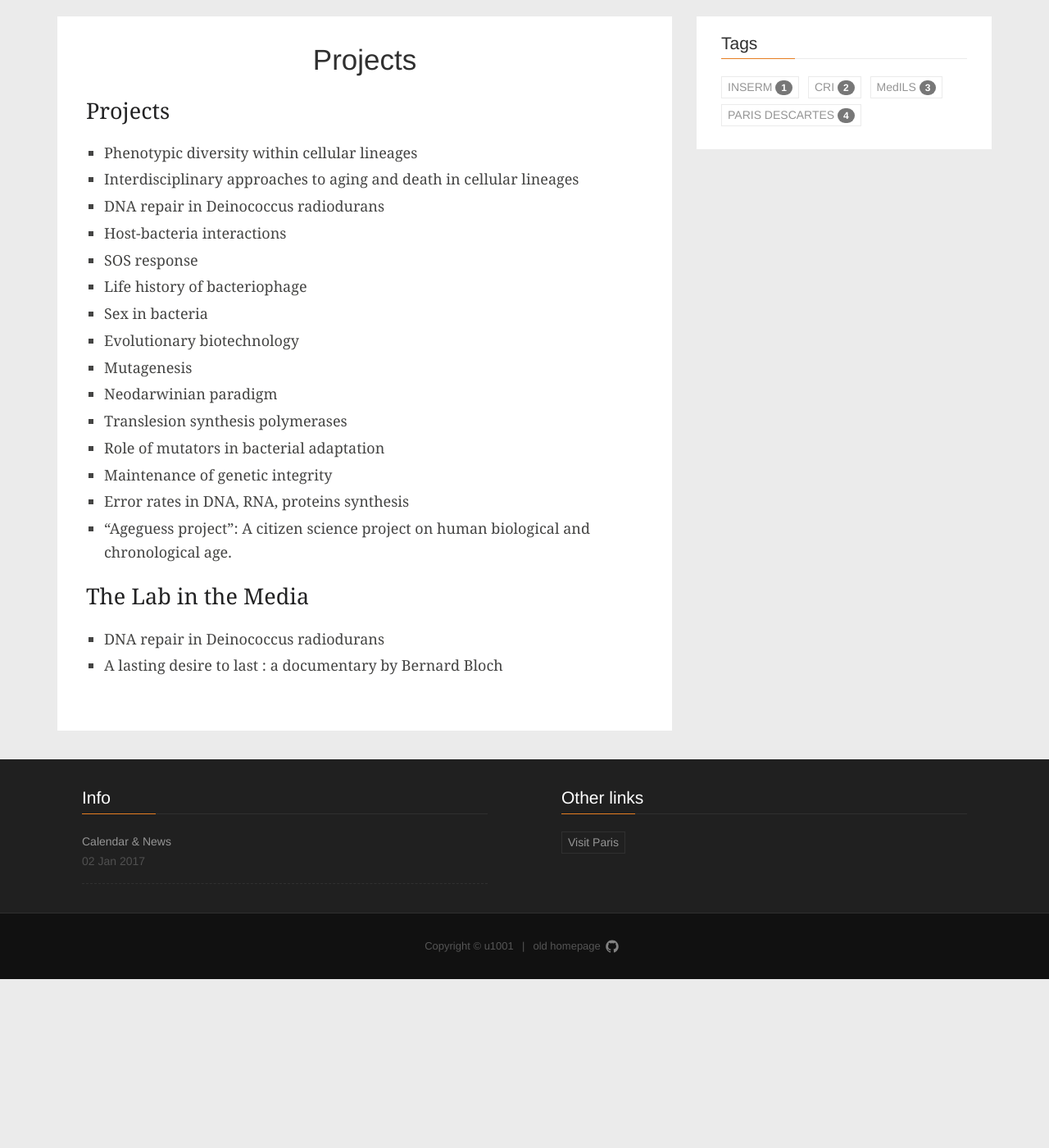
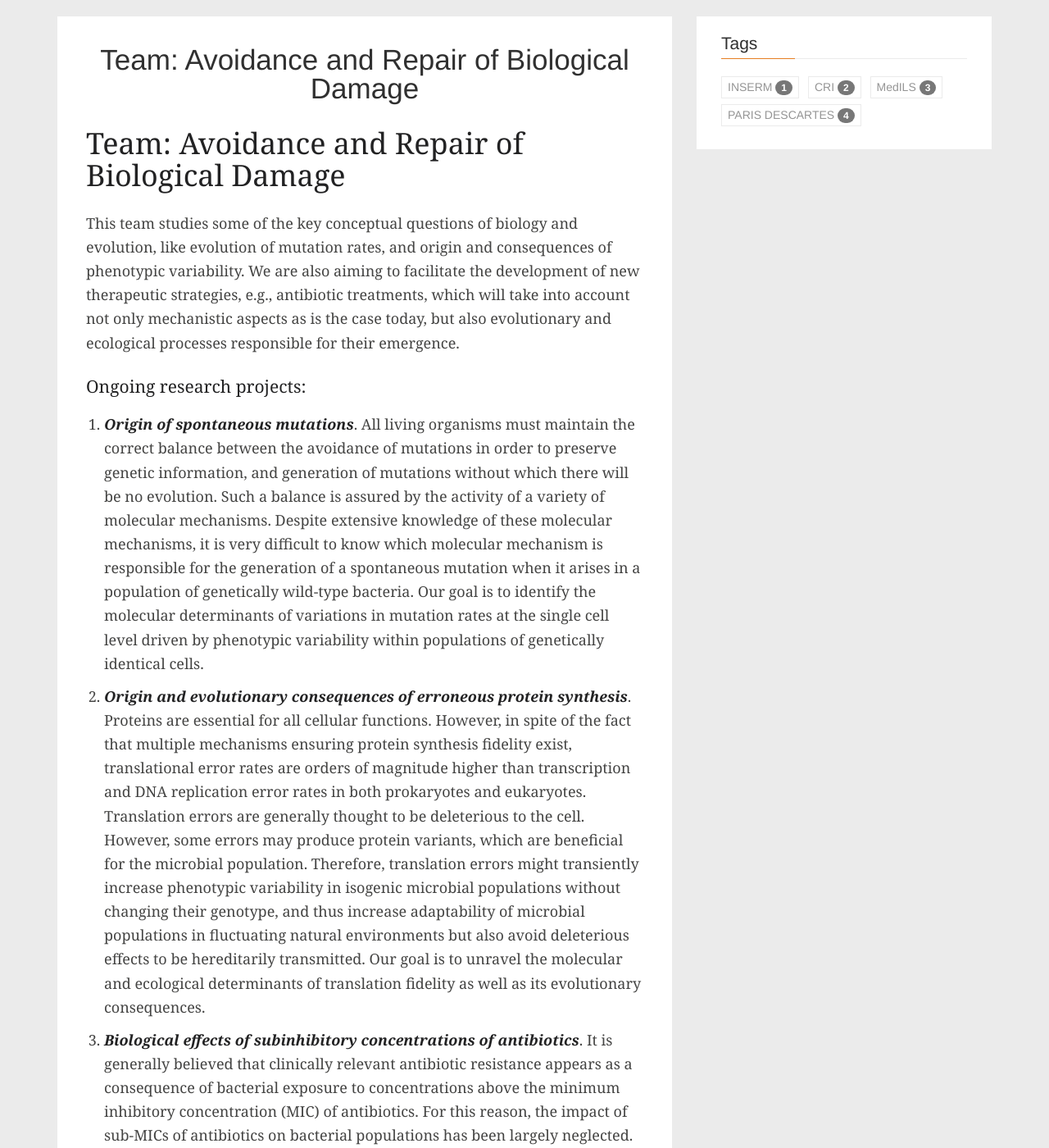
Before and after one commit to maincover/u1001, a Jekyll site: the page built from research/research.md, in a window 1280 px wide and 1400 px high, scrolled down 601 px. Shown: the whole window at 82% size. Built offline with Jekyll 4.4.1, drawn with Linux system fonts in a browser that asks for light colours; nearby versions of some CDN libraries; our own code applies the rules of GitHub Pages for plain Markdown files; before the commit the page ends 1795 px from its top, so only the background shows below that; some of the changed text lies outside the part shown.

Commit message:
research parts added

```diff
--- a/research/research.md
+++ b/research/research.md
@@ -3,27 +3,27 @@ layout: page
 title:
 permalink: /research/
 ---
-## Projects
+# Team: Avoidance and Repair of Biological Damage #
 
-* Phenotypic diversity within cellular lineages
-* Interdisciplinary approaches to aging and death in cellular lineages
-* DNA repair in Deinococcus radiodurans
-* Host-bacteria interactions
-* SOS response
-* Life history of bacteriophage
-* Sex in bacteria
-* Evolutionary biotechnology
-* Mutagenesis
-* Neodarwinian paradigm
-* Translesion synthesis polymerases
-* Role of mutators in bacterial adaptation
-* Maintenance of genetic integrity
-* Error rates in DNA, RNA, proteins synthesis
-* "Ageguess project": A citizen science project on human biological and chronological age.
+This team studies some of the key conceptual questions of biology and evolution, like evolution of mutation rates, and origin and consequences of phenotypic variability. We are also aiming to facilitate the development of new therapeutic strategies, e.g., antibiotic treatments, which will take into account not only mechanistic aspects as is the case today, but also evolutionary and ecological processes responsible for their emergence.
+
+### Ongoing research projects:
+
+1. *__Origin of spontaneous mutations__*. All living organisms must maintain the correct balance between the avoidance of mutations in order to preserve genetic information, and generation of mutations without which there will be no evolution. Such a balance is assured by the activity of a variety of molecular mechanisms. Despite extensive knowledge of these molecular mechanisms, it is very difficult to know which molecular mechanism is responsible for the generation of a spontaneous mutation when it arises in a population of genetically wild-type bacteria. Our goal is to identify the molecular determinants of variations in mutation rates at the single cell level driven by phenotypic variability within populations of genetically identical cells.
+
+2. *__Origin and evolutionary consequences of erroneous protein synthesis__*. Proteins are essential for all cellular functions. However, in spite of the fact that multiple mechanisms ensuring protein synthesis fidelity exist, translational error rates are orders of magnitude higher than transcription and DNA replication error rates in both prokaryotes and eukaryotes. Translation errors are generally thought to be deleterious to the cell. However, some errors may produce protein variants, which are beneficial for the microbial population. Therefore, translation errors might transiently increase phenotypic variability in isogenic microbial populations without changing their genotype, and thus increase adaptability of microbial populations in fluctuating natural environments but also avoid deleterious effects to be hereditarily transmitted. Our goal is to unravel the molecular and ecological determinants of translation fidelity as well as its evolutionary consequences.
+
+3. *__Biological effects of subinhibitory concentrations of antibiotics__*. It is generally believed that clinically relevant antibiotic resistance appears as a consequence of bacterial exposure to concentrations above the minimum inhibitory concentration (MIC) of antibiotics. For this reason, the impact of sub-MICs of antibiotics on bacterial populations has been largely neglected. However, there is growing evidence indicating that sub-MICs of antibiotics may play an important role in the emergence and spread of antibiotic resistance. Furthermore, an emphasis on the therapeutic potential of antibiotics has resulted in a paucity of studies related to the impact that they may have on bacteria other than the evolution of antibiotic resistance. Cells exposed to sub-MICs of antibiotics do not stop growing and are not killed. This suggests that they are able to adjust their gene expression patterns and metabolism to simultaneously respond to the antibiotic-induced stresses and to maintain rapid growth. Our goal is to identify molecular mechanisms underlying these bacterial responses, as well as their impact on evolution of antibiotic resistance.
 
 
-## The Lab in the Media
+# SEED Team : Systems Engineering and Evolution Dynamics #
 
 
-* DNA repair in Deinococcus radiodurans
-* A lasting desire to last : a documentary by Bernard Bloch
+The team’s main efforts rely on years of investment in building an intellectual and experimental framework based on interdisciplinary approaches, harnessing physics and computer science and welcoming young researchers from these domains to address key questions in Life Sciences in a quantitative manner using Escherichia coli as the simplest (yet still not fully understood) model organism.
+Recently, our focus was on three main axes:
+
+1. *__Evolution and robustness of cooperative traits__*. We show that horizontal gene transfer evolved to spread public goods-encoding genes and helps maintain cooperation.  The effect is strongest when public goods genes are implicated in epidemic dynamics, making horizontal transfer especially relevant for pathogenic bacteria that repeatedly infect new hosts and base their virulence on costly public goods. This research theme will be discontinued in the coming year apart from our focus on ageing-related cooperation traits.
+
+2. *__Cellular degeneration and ageing__*.  We established E. coli as a relevant model system to study biodemographics and mechanisms of senescence. We introduced novel state-of-the art ‘lab on chip’ microfluidics devices that allow us to follow both chronological and replicative ageing of large populations of single cells. We show that E. coli exhibits a common pattern of exponential increase in mortality rate also observed in higher organisms, including humans. We currently identified >100 single gene knockouts that significantly increase the bacterial chronological lifespan.
+
+3. *__Synthetic biology and open science__*. While most of the synthetic biology efforts of my team were focused until now on using genetic engineering approaches to address foundational questions as causes and consequences of asymmetric cell division and robustness of cooperation, a shift has occurred in our interests towards more applied research. We host and mentor the award-winning Paris Bettencourt iGEM team and follow-up on their projects. We have developed an open screening approach for antibiotics based on engineering Target-Essential Surrogate E. coli (TESEC) strains, focusing on M. Tuberculosis (MTB) targets. In our preliminary results, we obtained 5 E. coli strains that depend on MTB metabolic genes (e.g, sulphur assimilation, alanine racemase, tryptophan and DAP synthesis) for growth and survival, and initial screening using drug libraries and our automated liquid handling robotic system is ongoing. Other efforts include developing an open diagnostics test for arboviruses (e.g., Zika), identifying structural constraints of RNA folding in vivo and examining the interaction of bacterial cells with blue light.
```
Also changed, not shown: 4 other files.
